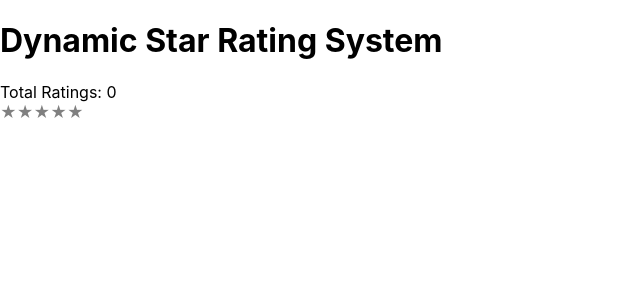
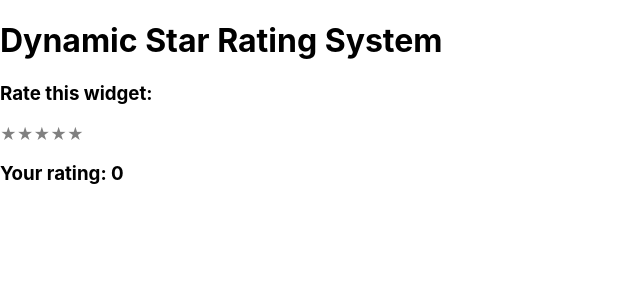
Before and after one commit to FatimaShibli/Star-System, a React (Create React App) app: page / in a window 1280 px wide. Shown: the top 300 px of the page, without its empty margins (0-640 px from the left). Built offline with nearby package versions, Linux system fonts and the light colour scheme; no server answers.

Commit message:
Update StarRating.js

```diff
--- a/src/StarRating.js
+++ b/src/StarRating.js
@@ -30,23 +30,26 @@ const StarRating = () => {
       }
     };
 
-    return (
+  return (
+    <div>
+      <h3>Rate this widget:</h3>
       <div>
-        <div>Total Ratings: {totalRatings}</div>
         {[1, 2, 3, 4, 5].map((value) => (
           <span
             key={value}
+            onClick={() => handleRatingChange(value)}
             style={{
-              color: rating >= value ? 'gold' : 'gray',
               cursor: 'pointer',
+              color: value <= rating ? 'orange' : 'gray',
             }}
-            onClick={() => handleRatingChange(value)}
           >
             ★
           </span>
         ))}
       </div>
-    );
+      <h3>Your rating: {rating}</h3>
+    </div>
+  );
   };
 
 
```
